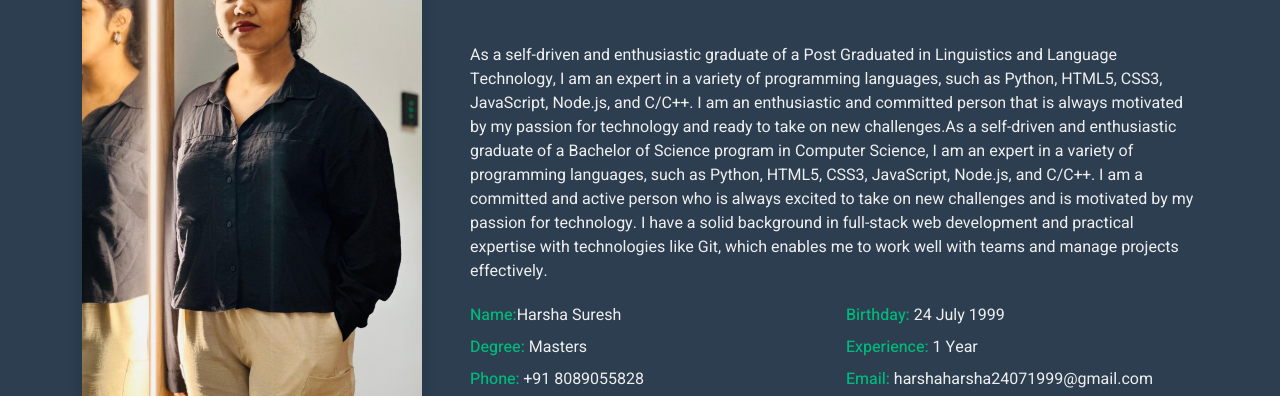
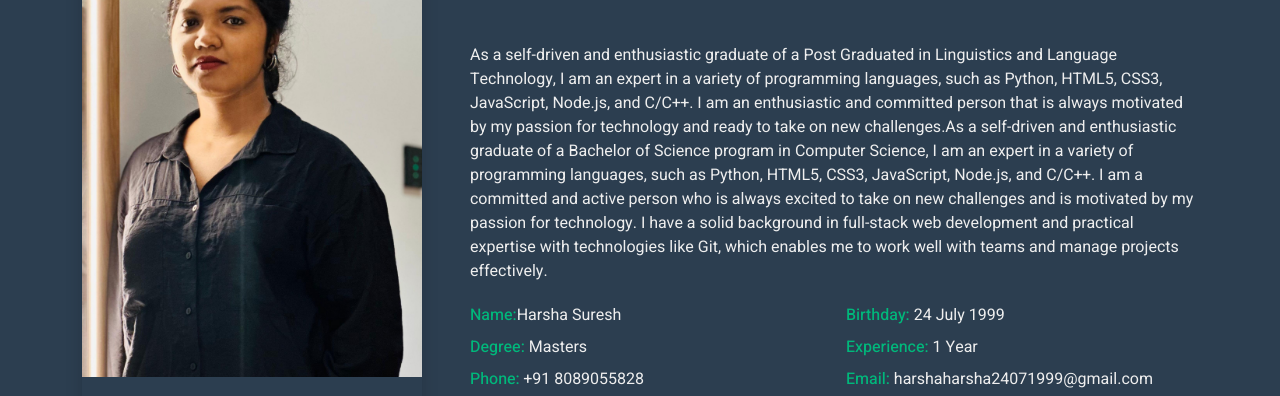
Before and after one commit to harrshaaz/portfolio, a plain HTML site: page index.html in a window 1280 px wide. Shown: the part 117-513 px from the top of the page. Drawn offline with nearby package versions, Linux system fonts and the light colour scheme.

Commit message:
Update index.html

```diff
--- a/index.html
+++ b/index.html
@@ -45,7 +45,7 @@
             <div class="row g-5">
                 <div class="col-lg-4 sticky-lg-top vh-100">
                     <div class="d-flex flex-column h-100 text-center overflow-auto shadow">
-                        <img class="w-100 img-fluid mb-4" src="img/harsha.jpg" alt="Image">
+                        <img class="w-100 img-fluid mb-4" src="img/harsha (2).jpg" alt="Image">
                         <h1 class="text-primary mt-2">Harsha Suresh</h1>
                         <div class="mb-4" style="height: 22px;">
                             <h4 class="typed-text-output d-inline-block text-light"></h4>
```
